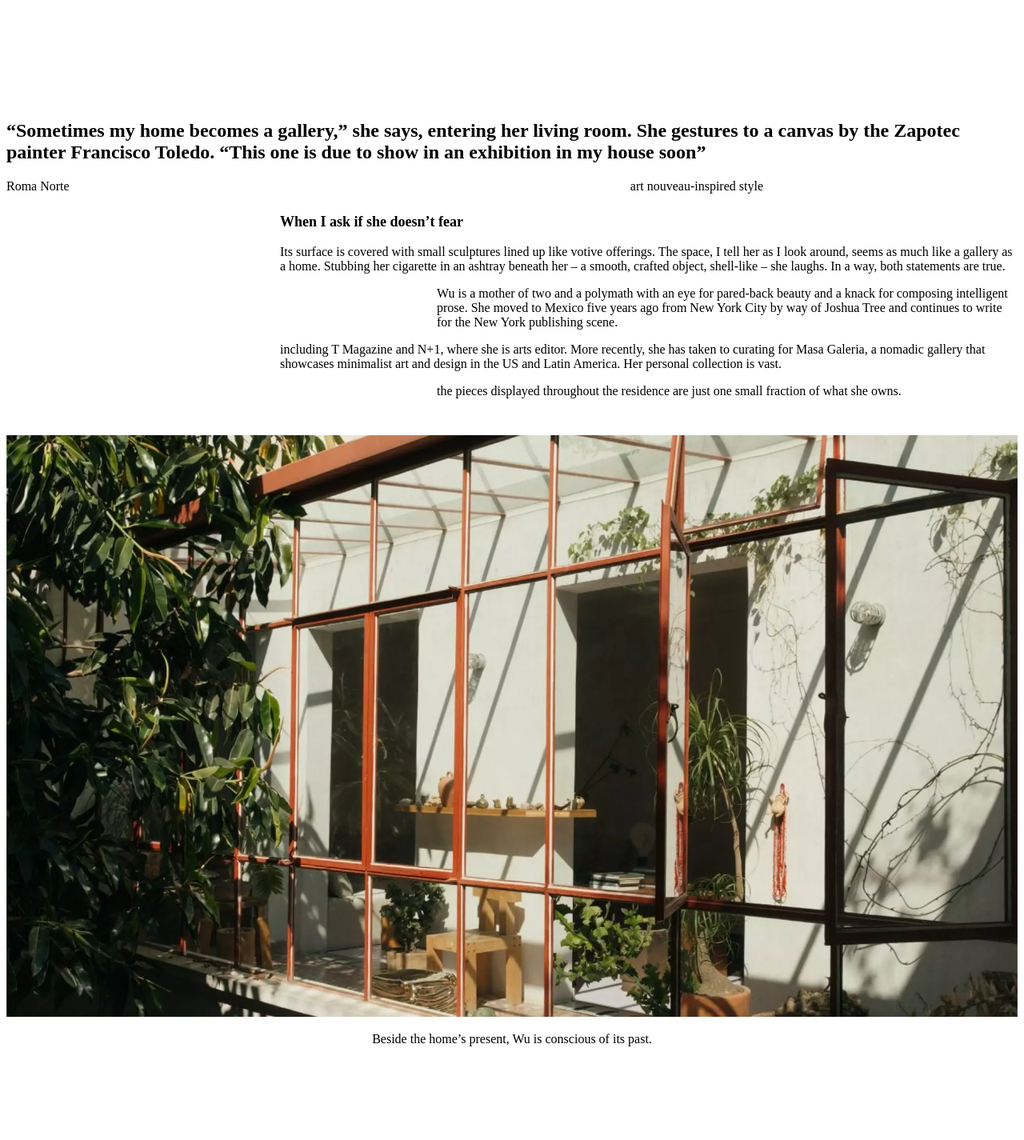
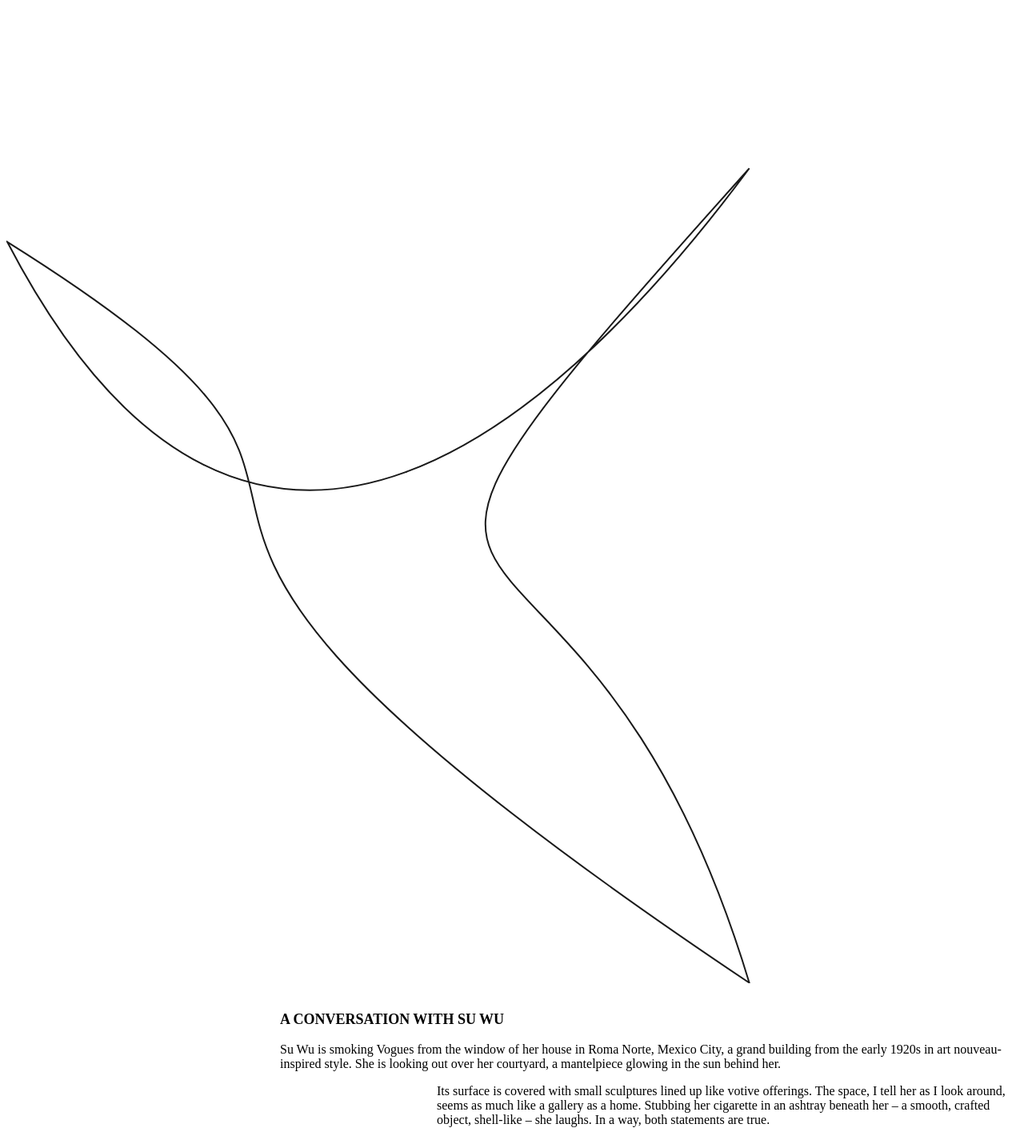
Before and after one commit to Anatoli1022/cereal, a React (Vite) app: page / in a window 1280 px wide. Shown: the top 1425 px of the page at 80% size. Built offline with nearby package versions, Linux system fonts and the light colour scheme; the HTML template or start-up script is replaced by a standard one; a web font is replaced by a local one.

Commit message:
feat: feat hero

```diff
--- /dev/null
+++ b/src/components/pages/home/hero/Hero.jsx
@@ -0,0 +1,122 @@
+import { motion } from 'framer-motion';
+import { useState, useEffect } from 'react';
+import classNames from 'classnames/bind';
+import styles from './Hero.module.scss';
+
+const cx = classNames.bind(styles);
+
+const originalPath = `M928.62 1020.5C236.4 1020.5 353.85 454.1 1 94.3C1 733.06 950.61 650.22 928.62 2.49C258.39 740.54 626.85 949.37 928.62 1020.5Z`;
+
+const getRandomCoordinate = (min, max) => Math.random() * (max - min) + min;
+
+const generateRandomPath = () => {
+  const fixedTopLeftX = 1;
+  const fixedTopLeftY = 94.3;
+  const fixedTopRightX = 928.62;
+  const fixedTopRightY = 2.49;
+  const fixedBottomRightX = 928.62;
+  const fixedBottomRightY = 1020.5;
+
+  const randomPointX1 = getRandomCoordinate(-200, 600);
+  const randomPointY1 = getRandomCoordinate(-200, 1000);
+  const randomPointX2 = getRandomCoordinate(-100, 800);
+  const randomPointY2 = getRandomCoordinate(-100, 600);
+
+  const randomControlX1 = getRandomCoordinate(-100, 600);
+  const randomControlY1 = getRandomCoordinate(700, -50);
+  const randomControlX2 = getRandomCoordinate(600, 750);
+  const randomControlY2 = getRandomCoordinate(700, 0);
+
+  return `M${fixedBottomRightX} ${fixedBottomRightY}C${randomPointX1} ${randomPointY1} ${randomPointX2} ${randomPointY2} ${fixedTopLeftX} ${fixedTopLeftY}C${randomControlX1} ${randomControlY1} ${randomControlX2} ${randomControlY2} ${fixedTopRightX} ${fixedTopRightY}C${randomControlX1} ${randomControlY1} ${randomControlX2} ${randomControlY2} ${fixedBottomRightX} ${fixedBottomRightY}Z`;
+};
+
+const Hero = () => {
+  const [randomPaths, setRandomPaths] = useState([
+    originalPath,
+    generateRandomPath(),
+    generateRandomPath(),
+    generateRandomPath(),
+    generateRandomPath(),
+    generateRandomPath(),
+    originalPath,
+  ]);
+
+  useEffect(() => {
+    const interval = setInterval(() => {
+      setRandomPaths([
+        originalPath,
+        generateRandomPath(),
+        generateRandomPath(),
+        generateRandomPath(),
+        generateRandomPath(),
+        generateRandomPath(),
+        originalPath,
+      ]);
+    }, 32000);
+
+    return () => clearInterval(interval);
+  }, []);
+
+  const pathVariants = {
+    initial: {
+      d: originalPath,
+    },
+    animated: {
+      d: randomPaths,
+      transition: {
+        duration: 32,
+        ease: 'easeInOut',
+        repeat: Infinity,
+      },
+    },
+  };
+
+  return (
+    <section className={cx('hero')}>
+      <div className={cx('container')}>
+        <motion.svg
+          width="960.005371"
+          height="1021.496094"
+          viewBox="0 0 960.005 1021.5"
+          fill="none"
+          xmlns="http://www.w3.org/2000/svg"
+          xmlnsXlink="http://www.w3.org/1999/xlink"
+        >
+          <motion.path
+            variants={pathVariants}
+            initial="initial"
+            animate="animated"
+            stroke="#1A1A1A"
+            strokeOpacity="1.000000"
+            strokeWidth="2.000000"
+          />
+        </motion.svg>
+        <div className={cx('wrapper-text')}>
+          <h3 className={cx('title-min')}>A CONVERSATION WITH SU WU</h3>
+          <p className={cx('text-margin')}>
+            Su Wu is smoking Vogues from the window of her house in Roma Norte,
+            Mexico City, a grand building from the early 1920s in art
+            nouveau-inspired style. She is looking out over her courtyard, a
+            mantelpiece glowing in the sun behind her.
+          </p>
+          <p className={cx('text-right')}>
+            Its surface is covered with small sculptures lined up like votive
+            offerings. The space, I tell her as I look around, seems as much
+            like a gallery as a home. Stubbing her cigarette in an ashtray
+            beneath her – a smooth, crafted object, shell-like – she laughs. In
+            a way, both statements are true.
+          </p>
+          <p>
+            Its surface is covered with small sculptures lined up like votive
+            offerings. The space, I tell her as I look around, seems as much
+            like a gallery as a home. Stubbing her cigarette in an ashtray
+            beneath her – a smooth, crafted object, shell-like – she laughs. In
+            a way, both statements are true.
+          </p>
+        </div>
+      </div>
+    </section>
+  );
+};
+
+export default Hero;
--- /dev/null
+++ b/src/components/pages/home/hero/Hero.module.scss
@@ -0,0 +1,21 @@
+.hero {
+  padding-top: 200px;
+}
+.wrapper-text {
+  margin-left: auto;
+  max-width: 922px;
+  margin-top: 30px;
+}
+.title-min {
+  font-size: 18px;
+  font-weight: 700;
+  line-height: 22px;
+}
+.text-margin {
+  margin-top: 3px;
+}
+
+.text-right {
+  max-width: 726px;
+  margin-left: auto;
+}
--- a/src/pages/Home.jsx
+++ b/src/pages/Home.jsx
@@ -1,3 +1,4 @@
+import Hero from '../components/pages/home/hero/Hero';
 import Sometimes from '../components/pages/home/sometimes/Sometimes';
 import Constantin from '../components/pages/home/constantin/Constantin';
 import Space from '../components/pages/home/space/Space';
@@ -6,6 +7,7 @@ import Articles from '../components/pages/home/articles/Articles';
 const Home = () => {
   return (
     <>
+      <Hero />
       <Sometimes />
       <Constantin />
       <Space />
```
Also changed, not shown: src/assets/line.svg (added).
